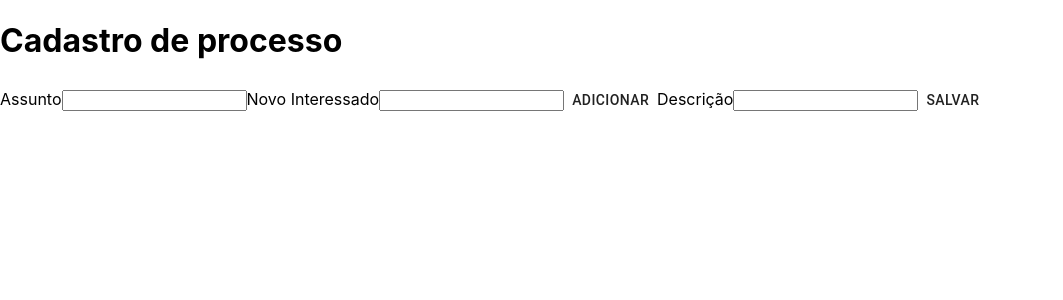
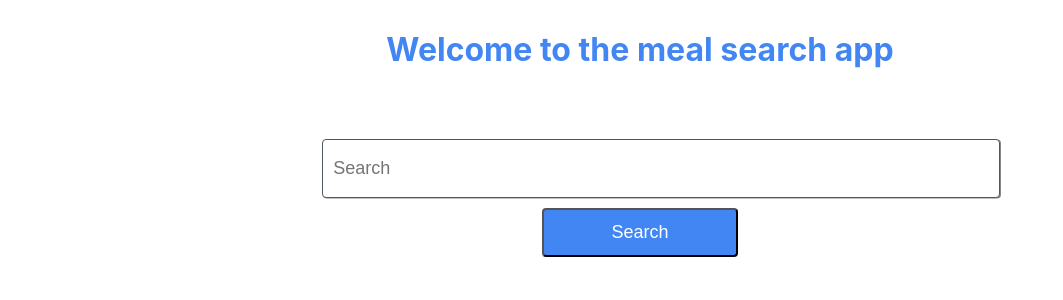
Before and after one commit to moncks/CrudProcessoReact, a React (Create React App) app: page / in a window 1280 px wide. Shown: the top 300 px of the page, without its empty margins (0-1063 px from the left). Built offline with nearby package versions, Linux system fonts and the light colour scheme.

Commit message:
add backend e feito o campo de search

```diff
--- /dev/null
+++ b/src/assets/css/search.css
@@ -0,0 +1,32 @@
+* {
+  margin: 0;
+  padding: 0;
+}
+h1 {
+  color: #4286f4;
+  margin-top: 30px;
+  margin-bottom: 60px;
+}
+div {
+  text-align: center;
+  width: 80%;
+  margin: 0 auto;
+}
+input {
+  width: 100%;
+  margin: 10px;
+  padding: 18px 10px;
+  border-radius: 4px;
+  border: 1px solid #4e5766;
+  box-shadow: 1px 0.5px #888888;
+  font-size: 18px;
+}
+button {
+  padding: 12px 10px;
+  width: 30%;
+  border-radius: 4px;
+  background-color: #4286f4;
+  color: #ffffff;
+  cursor: pointer;
+  font-size: 18px;
+}
--- /dev/null
+++ b/src/components/Search.js
@@ -0,0 +1,58 @@
+import React, { Component } from 'react';
+import '../assets/css/search.css';
+
+class Search extends Component {
+  state = {
+    textoDeBusca: '',
+    processos: [],
+  };
+
+  handleOnChange = (event) => {
+    this.setState({ textoDeBusca: event.target.value });
+  };
+
+  handleSearch = () => {
+    this.buscaPorTermo(this.state.textoDeBusca);
+  };
+
+  buscaPorTermo = (searchInput) => {
+    var searchUrl = `http://localhost:3002/processo?q=${searchInput}`;
+    fetch(searchUrl)
+      .then((response) => {
+        return response.json();
+      })
+      .then((jsonData) => {
+        this.setState({ processos: jsonData });
+      });
+  };
+
+  render() {
+    return (
+      <div id="main">
+        <h1>Welcome to the meal search app</h1>
+        <input
+          name="text"
+          type="text"
+          placeholder="Search"
+          onChange={(event) => this.handleOnChange(event)}
+          value={this.state.textoDeBusca}
+        />
+        <button onClick={this.handleSearch}>Search</button>
+        {this.state.processos ? (
+          <div id="processos-container">
+            {this.state.processos.map((processo, index) => (
+              <div class="single-meal" key={index}>
+                <h2>{processo.numero}</h2>
+                <img src="" alt="meal-thumbnail" />
+              </div>
+            ))}
+          </div>
+        ) : (
+          <p>Try searching for a meal</p>
+        )}
+      </div>
+    );
+  }
+}
+
+export default Search;
--- a/src/pages/Processos.jsx
+++ b/src/pages/Processos.jsx
@@ -1,9 +1,9 @@
-import Cadastro from '../processos/Cadastro';
+import Search from '../components/Search';
 
 const Processos = () => {
   return (
     <div>
-      <Cadastro />
+      <Search />
     </div>
   );
 };
```
Also changed, not shown: 1 other file (tests, documents, lock files or other folders).
